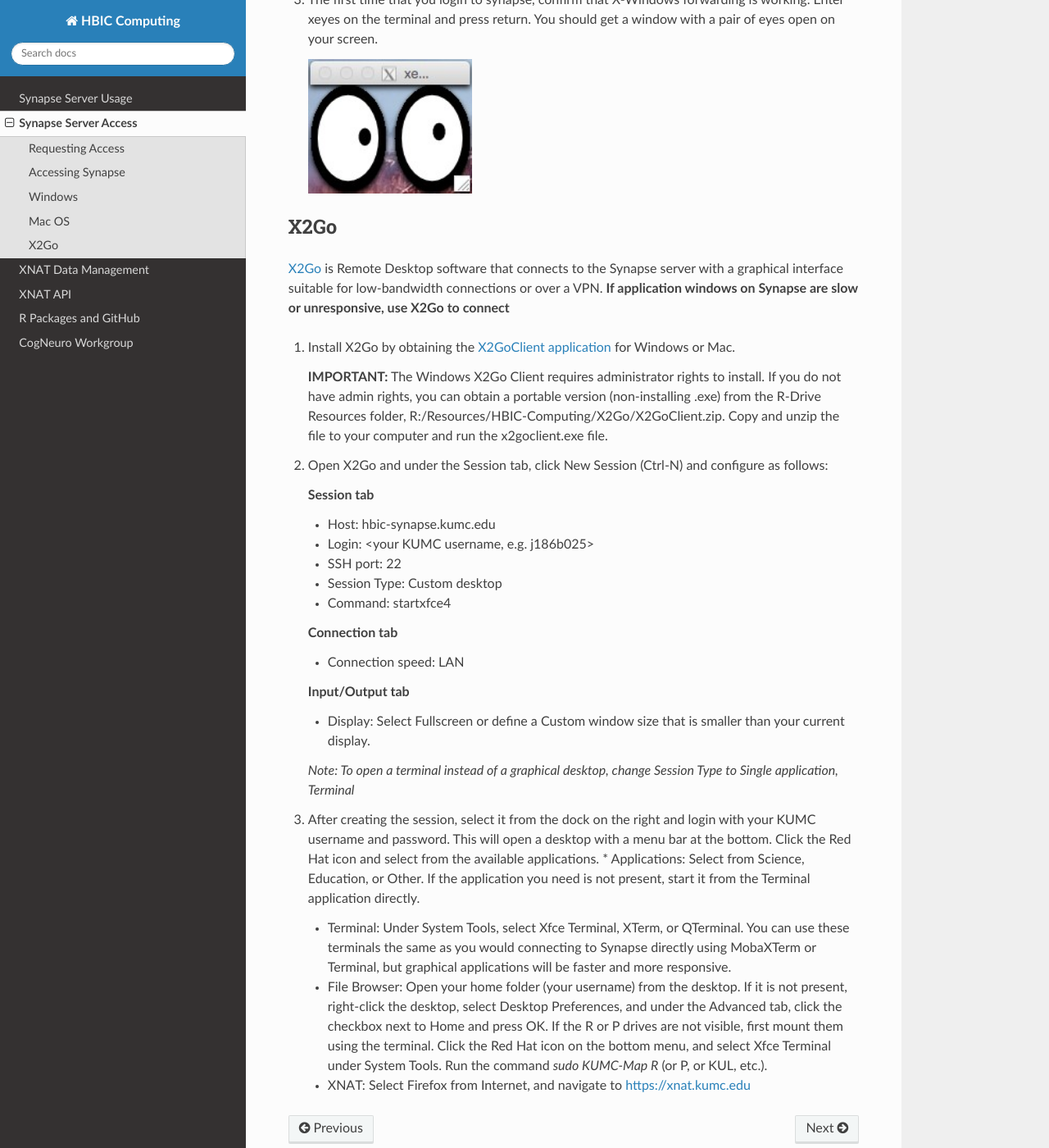
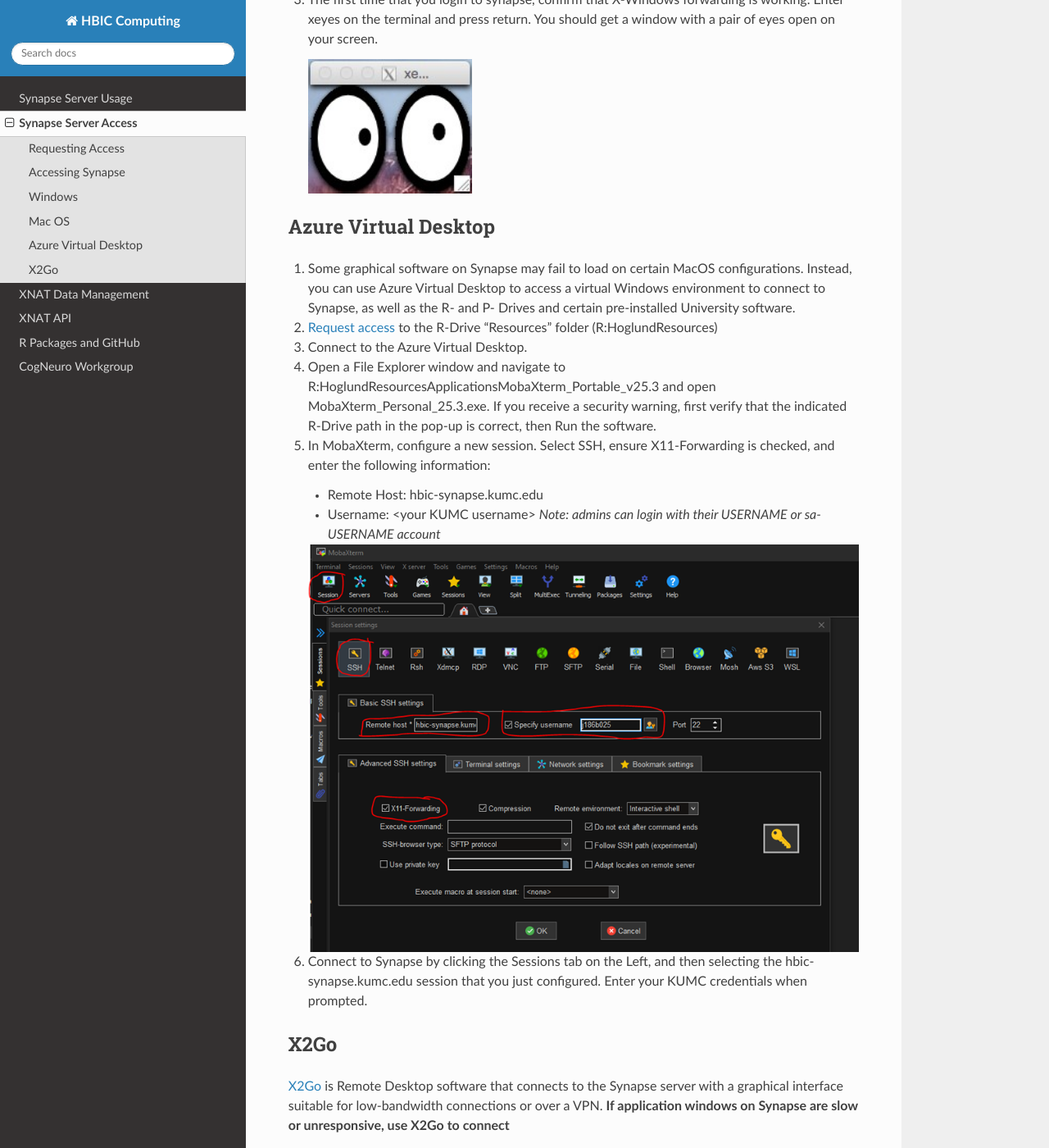
Before and after one commit to jbartolotti/hbic-computing, a Sphinx documentation site: the page built from docs/source/synapse_access.rst, in a window 1280 px wide and 1400 px high, scrolled down 2352 px. Shown: the whole window at 82% size. Built offline with Sphinx 7.4.7 and the Read the Docs theme 3.1.0, drawn with Linux system fonts in a browser that asks for light colours; some of the changed text lies outside the part shown.

Commit message:
Update synapse_access.rst with avd mobaxterm

```diff
--- a/docs/source/synapse_access.rst
+++ b/docs/source/synapse_access.rst
@@ -23,7 +23,7 @@
 
    * Remote Host: hbic-synapse.kumc.edu
 
-   * Username: <your KUMC username> *Note: admins need to login with their sa-USERNAME account*
+   * Username: <your KUMC username> *Note: admins can login with their USERNAME or sa-USERNAME account*
 
    .. image:: media/mobaxterm_1.png
      :width: 800
@@ -59,6 +59,26 @@
    .. image:: media/xeyes.jpg
      :width: 200
      :alt: The xeyes window, showing eyes that follow the user's cursor around the screen.
+
+
+Azure Virtual Desktop
+-----------------------------
+
+#. Some graphical software on Synapse may fail to load on certain MacOS configurations. Instead, you can use Azure Virtual Desktop to access a virtual Windows environment to connect to Synapse, as well as the R- and P- Drives and certain pre-installed University software.
+#. `Request access <https://redcap.kumc.edu/surveys/?s=R7PCHA3PNL>`_ to the R-Drive "Resources" folder (R:\Hoglund\Resources)
+#. Connect to the Azure Virtual Desktop.
+#. Open a File Explorer window and navigate to R:\Hoglund\Resources\Applications\MobaXterm_Portable_v25.3 and open MobaXterm_Personal_25.3.exe. If you receive a security warning, first verify that the indicated R-Drive path in the pop-up is correct, then Run the software.
+#. In MobaXterm, configure a new session. Select SSH, ensure X11-Forwarding is checked, and enter the following information:
+
+   * Remote Host: hbic-synapse.kumc.edu
+
+   * Username: <your KUMC username> *Note: admins can login with their USERNAME or sa-USERNAME account*
+
+   .. image:: media/mobaxterm_1.png
+     :width: 800
+     :alt: A screenshot of MobaXterm. A red circle is drawn around the "Session" button on the top row of the application. A pop-up window titled "Session settings" is opened, and there is a red circle drawn around the "SSH" tab. In the section Basic SSH settings, the field Remote host is circled and contains the text "hbic-synapse.kumc.edu". A red circle is drawn around the specify username field. The filed is checked and contains an example username, a123b456. In the panel below, the "Advanced SSH settings" tab is selected. A red circle is drawn around the option X-11 forwarding, and this option is checked.
+
+#. Connect to Synapse by clicking the Sessions tab on the Left, and then selecting the hbic-synapse.kumc.edu session that you just configured. Enter your KUMC credentials when prompted.
 
 
 X2Go
```
